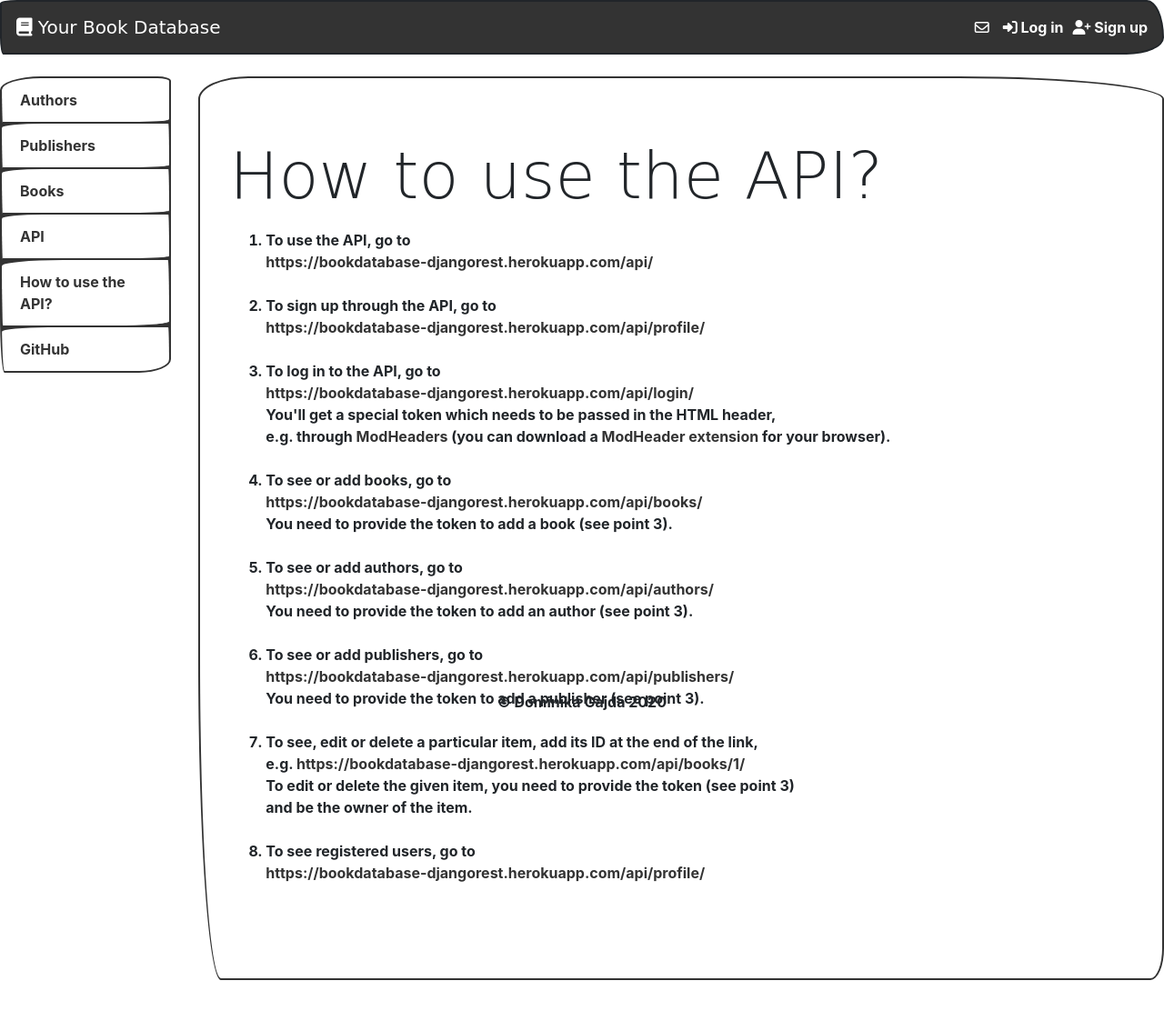
After one commit to dominiika/book-database-Django-REST, a Django app: page /how-to/ in a window 1280 px wide. The commit adds this page. Shown: the whole page at 91% size. Run offline with Django 3.2, Linux system fonts and the light colour scheme; some libraries are stand-ins or nearby versions; some web fonts are replaced.

Commit message:
Update frontend

```diff
--- a/book/templates/book/all-authors.html
+++ b/book/templates/book/all-authors.html
@@ -27,14 +27,18 @@
           </h5>
         </div>
         <div class="col-md-1" style="float:right;">
+          {% if author.user == request.user %}
           <a href="{% url 'update-author' author.id %}">
             <i class="fas fa-edit"></i>Edit
           </a>
+          {% endif %}
         </div>
         <div class="col-md-1" style="float:right;">
+          {% if author.user == request.user %}
           <a href="{% url 'delete-author' author.id %}">
             <i class="fas fa-times"></i>Delete
           </a>
+          {% endif %}
         </div>
       </div>
       <br>
--- a/book/templates/book/all-books.html
+++ b/book/templates/book/all-books.html
@@ -28,14 +28,18 @@
           </h5>
         </div>
         <div class="col-md-1" style="float:right;">
+          {% if book.user == request.user %}
           <a href="{% url 'update-book' book.id %}">
             <i class="fas fa-edit"></i>Edit
           </a>
+          {% endif %}
         </div>
         <div class="col-md-1" style="float:right;">
+          {% if book.user == request.user %}
           <a href="{% url 'delete-book' book.id %}">
             <i class="fas fa-times"></i>Delete
           </a>
+          {% endif %}
         </div>
       </div>
       <br>
--- a/book/templates/book/all-publishers.html
+++ b/book/templates/book/all-publishers.html
@@ -28,14 +28,18 @@
           </h5>
         </div>
         <div class="col-md-1" style="float:right;">
+          {% if publisher.user == request.user %}
           <a href="{% url 'update-publisher' publisher.id %}">
             <i class="fas fa-edit"></i>Edit
           </a>
+          {% endif %}
         </div>
         <div class="col-md-1" style="float:right;">
+          {% if publisher.user == request.user %}
           <a href="{% url 'delete-publisher' publisher.id %}">
             <i class="fas fa-times"></i>Delete
           </a>
+          {% endif %}
         </div>
       </div>
     <br>
--- /dev/null
+++ b/book/templates/book/how-to-api.html
@@ -0,0 +1,121 @@
+{% extends 'base.html' %}
+
+{% block content %}
+<div class="container jumbotron">
+
+  <h1 class="display-3">How to use the API?</h1>
+
+  <ol>
+    <p class="instruction">
+      <li>
+        To use the API, go to
+        <br>
+        <a href='https://bookdatabase-djangorest.herokuapp.com/api/' target="_blank">
+          https://bookdatabase-djangorest.herokuapp.com/api/
+        </a>
+      </li>
+      <br>
+
+      <li>
+        To sign up through the API, go to
+        <br>
+        <a href='https://bookdatabase-djangorest.herokuapp.com/api/profile/'
+        target="_blank">
+          https://bookdatabase-djangorest.herokuapp.com/api/profile/
+        </a>
+      </li>
+      <br>
+
+      <li>
+        To log in to the API, go to
+        <br>
+        <a href='https://bookdatabase-djangorest.herokuapp.com/api/login/'
+        target="_blank">
+          https://bookdatabase-djangorest.herokuapp.com/api/login/
+        </a>
+        <br>
+        You'll get a special token which needs to be passed in the HTML header,
+        <br>
+        e.g. through
+        <a href='https://www.google.com/search?client=ubuntu&hs=gWD&channel=fs&sxsrf=ACYBGNRBjLRmT3nRqJfk8vVr_dVln0yH8Q%3A1579597887509&ei=P8AmXtHiHs71qwHvwLDYDw&q=ModHeader&oq=ModHeader&gs_l=psy-ab.3..35i39j0l2j0i203l7.8621.10937..11267...0.2..0.95.360.4......0....1..gws-wiz.......0i71j35i304i39j0i13j0i13i30j0i13i10i30j0i8i7i10i30.MbwiaCWyoKo&ved=0ahUKEwiR_uPXrJTnAhXO-ioKHW8gDPsQ4dUDCAo&uact=5'
+        target="_blank">
+          ModHeaders
+        </a>
+        (you can download a
+        <a href='https://www.google.com/search?client=ubuntu&hs=gWD&channel=fs&sxsrf=ACYBGNRBjLRmT3nRqJfk8vVr_dVln0yH8Q%3A1579597887509&ei=P8AmXtHiHs71qwHvwLDYDw&q=ModHeader&oq=ModHeader&gs_l=psy-ab.3..35i39j0l2j0i203l7.8621.10937..11267...0.2..0.95.360.4......0....1..gws-wiz.......0i71j35i304i39j0i13j0i13i30j0i13i10i30j0i8i7i10i30.MbwiaCWyoKo&ved=0ahUKEwiR_uPXrJTnAhXO-ioKHW8gDPsQ4dUDCAo&uact=5'
+        target="_blank">
+          ModHeader extension
+        </a>
+        for your browser).
+
+      </li>
+      <br>
+
+      <li>
+        To see or add books, go to
+        <br>
+        <a href='https://bookdatabase-djangorest.herokuapp.com/api/books/'
+        target="_blank">
+          https://bookdatabase-djangorest.herokuapp.com/api/books/
+        </a>
+        <br>
+        You need to provide the token to add a book (see point 3).
+      </li>
+      <br>
+
+      <li>
+        To see or add authors, go to
+        <br>
+        <a href='https://bookdatabase-djangorest.herokuapp.com/api/authors/'
+        target="_blank">
+          https://bookdatabase-djangorest.herokuapp.com/api/authors/
+        </a>
+        <br>
+        You need to provide the token to add an author (see point 3).
+      </li>
+      <br>
+
+      <li>
+        To see or add publishers, go to
+        <br>
+        <a href='https://bookdatabase-djangorest.herokuapp.com/api/publishers/'
+        target="_blank">
+          https://bookdatabase-djangorest.herokuapp.com/api/publishers/
+        </a>
+        <br>
+        You need to provide the token to add a publisher (see point 3).
+      </li>
+      <br>
+
+      <li>
+        To see, edit or delete a particular item,
+        add its ID at the end of the link,
+        <br>
+        e.g.
+        <a href='https://bookdatabase-djangorest.herokuapp.com/api/books/1/'
+        target="_blank">
+          https://bookdatabase-djangorest.herokuapp.com/api/books/1/
+        </a>
+        <br>
+        To edit or delete the given item, you need to provide the token
+        (see point 3)
+        <br>
+        and be the owner of the item.
+      </li>
+      <br>
+
+      <li>
+        To see registered users, go to
+        <br>
+        <a href='https://bookdatabase-djangorest.herokuapp.com/api/profile/'
+        target="_blank">
+          https://bookdatabase-djangorest.herokuapp.com/api/profile/
+        </a>
+      </li>
+      <br>
+
+    </p>
+  </ol>
+
+</div>
+{% endblock %}
--- a/book/urls.py
+++ b/book/urls.py
@@ -3,6 +3,7 @@ from . import views
 
 urlpatterns = [
     path('', views.index, name='index'),
+    path('how-to/', views.how_to_api, name='how-to-api'),
 
     path('authors/', views.all_authors, name='all-authors'),
     path('authors/add/', views.add_author, name='add-author'),
--- a/book/views.py
+++ b/book/views.py
@@ -7,8 +7,26 @@ from django.http import Http404
 
 
 def index(request):
+    try:
+        books = Book.objects.all()[:3]
+    except IndexError:
+        books = Book.objects.all()
+    try:
+        authors = Author.objects.all()[:3]
+    except IndexError:
+        authors = Author.objects.all()
+    try:
+        publishers = Publisher.objects.all()[:3]
+    except IndexError:
+        publishers = Publisher.objects.all()
+
+    context = {'books': books, 'authors': authors, 'publishers': publishers}
+    return render(request, 'book/index.html', context)
+
+
+def how_to_api(request):
     context = {}
-    return render(request, 'book/index.html', context)
+    return render(request, 'book/how-to-api.html', context)
 
 
 def all_authors(request):
--- a/book_database/static/style.css
+++ b/book_database/static/style.css
@@ -15,3 +15,12 @@ a, a:hover {
   text-decoration: none;
   color: white;
 }
+
+footer {
+  position: fixed;
+  bottom: 0;
+}
+
+.nav-item a, .nav-item a:hover {
+  color: white;
+}
--- a/book_database/templates/base.html
+++ b/book_database/templates/base.html
@@ -5,8 +5,7 @@
     <meta charset="utf-8">
     <script src="https://kit.fontawesome.com/ce3ee74dcb.js" crossorigin="anonymous"></script>
 
-    <!-- <link href="https://stackpath.bootstrapcdn.com/bootswatch/4.4.1/minty/bootstrap.min.css" rel="stylesheet" integrity="sha384-4HfFay3AYJnEmbgRzxYWJk/Ka5jIimhB/Fssk7NGT9Tj3rkEChpSxLK0btOGzf2I" crossorigin="anonymous"> -->
-<link href="https://stackpath.bootstrapcdn.com/bootswatch/4.4.1/sketchy/bootstrap.min.css" rel="stylesheet" integrity="sha384-2kOE+STGAkgemIkUbGtoZ8dJLqfvJ/xzRnimSkQN7viOfwRvWseF7lqcuNXmjwrL" crossorigin="anonymous">    <!-- <link rel="stylesheet" href="https://stackpath.bootstrapcdn.com/bootstrap/4.3.1/css/bootstrap.min.css" integrity="sha384-ggOyR0iXCbMQv3Xipma34MD+dH/1fQ784/j6cY/iJTQUOhcWr7x9JvoRxT2MZw1T" crossorigin="anonymous"> -->
+    <link href="https://stackpath.bootstrapcdn.com/bootswatch/4.4.1/sketchy/bootstrap.min.css" rel="stylesheet" integrity="sha384-2kOE+STGAkgemIkUbGtoZ8dJLqfvJ/xzRnimSkQN7viOfwRvWseF7lqcuNXmjwrL" crossorigin="anonymous">    <!-- <link rel="stylesheet" href="https://stackpath.bootstrapcdn.com/bootstrap/4.3.1/css/bootstrap.min.css" integrity="sha384-ggOyR0iXCbMQv3Xipma34MD+dH/1fQ784/j6cY/iJTQUOhcWr7x9JvoRxT2MZw1T" crossorigin="anonymous"> -->
     <link rel="stylesheet" href="{% static 'style.css' %}">
     <title>Your Book Database</title>
 
@@ -31,6 +30,14 @@
            Hi {{ request.user.username }}!
           </span>
         </ul>
+
+        <span class="navbar-text white-link">
+          <a href="mailto:dominika.gajda@gmail.com" style="margin-right:20px;"
+          title="Write to me">
+            <i class="far fa-envelope"></i>
+          </a>
+        </span>
+
         <span class="navbar-text">
           <a class="link-nav" href="{% url 'logout' %}">
             <i class="fas fa-sign-out-alt"></i> Log out
@@ -39,13 +46,21 @@
 
         {% else %}
         <ul class="navbar-nav ml-auto">
+
+          <li class="white-link nav-item">
+            <a href="mailto:dominika.gajda@gmail.com" title="Write to me">
+              <i class="far fa-envelope"></i>
+            </a>
+          </li>
+
           <li class="nav-item">
-            <a class="link-nav" href="{% url 'login' %}" style="margin-right:10px;">
-              <i class="fas fa-sign-in-alt"></i> Log in
+            <a class="link-nav" href="{% url 'login' %}" style="margin-left:15px;">
+              <i class="fas fa-sign-in-alt">
+              </i> Log in
             </a>
           </li>
           <li class="nav-item">
-            <a class="link-nav" href="{% url 'signup' %}">
+            <a class="link-nav" href="{% url 'signup' %}" style="margin-left:10px;">
               <i class="fas fa-user-plus"></i> Sign up
             </a>
           </li>
@@ -70,20 +85,18 @@
             <a href="{% url 'all-books'%}">Books</a>
           </li>
           <li class="list-group-item d-flex justify-content-between align-items-center">
-            <a href="/api/">API</a>
+            <a href="/api/" target="_blank">API</a>
           </li>
           <li class="list-group-item d-flex justify-content-between align-items-center">
-            <a href="/api/">How to use API?</a>
+            <a href="{% url 'how-to-api' %}">How to use the API?</a>
+          </li>
+          <li class="list-group-item d-flex justify-content-between align-items-center">
+            <a href="https://github.com/dominiika/book-database-Django-REST" target="_blank">
+              GitHub
+            </a>
           </li>
         </ul>
 
-<!--        <div style="text-align:center;">-->
-<!--          <ul class="list-group list-group-flush">-->
-<!--            <li class="list-group-item"><a href="{% url 'all-authors'%}">Authors</a></li>-->
-<!--            <li class="list-group-item"><a href="{% url 'all-publishers'%}">Publishers</a></li>-->
-<!--            <li class="list-group-item"><a href="{% url 'all-books'%}">Books</a></li>-->
-<!--          </ul>-->
-<!--        </div>-->
 
       </div>
       <div class="col-md-10">
@@ -92,5 +105,11 @@
       </div>
     </div>
 
+
+    <br>
+    <footer class="container-fluid text-center">
+      <p>© Dominika Gajda {% now "Y" %} <span class="oi oi-audio-spectrum"></span></p>
+    </footer>
+
   </body>
 </html>
```
Also changed, not shown: book/templates/book/index.html (+46 -4 lines).
